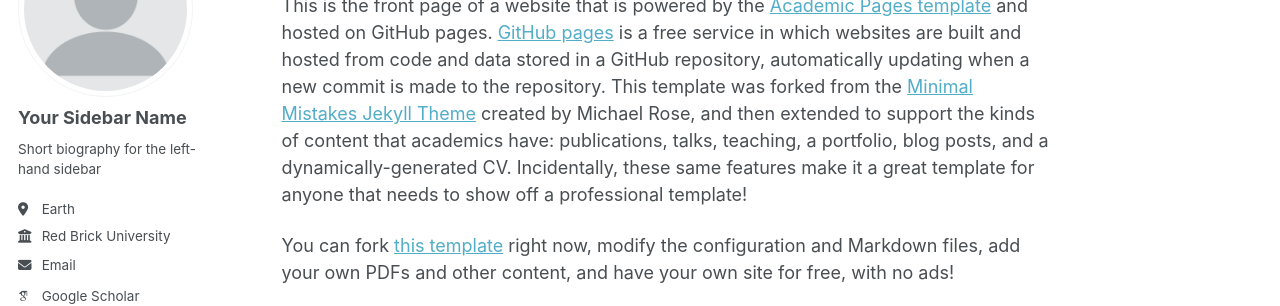
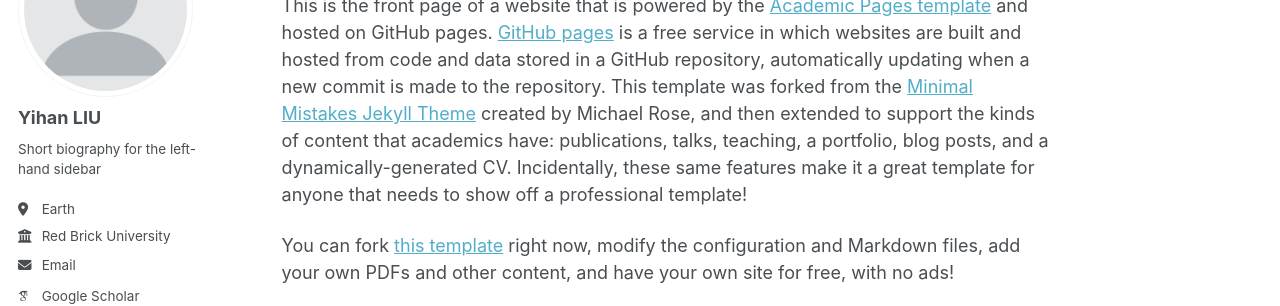
Before and after one commit to lyh829/lyh829.github.io, a Jekyll site: the page built from _pages/about.md, in a window 1280 px wide. Shown: the part 177-483 px from the top of the page. Built offline with Jekyll 4.4.1, drawn with Linux system fonts in a browser that asks for light colours; some web fonts are replaced; a script that is not in the unit is left out.

Commit message:
Update _config.yml

```diff
--- a/_config.yml
+++ b/_config.yml
@@ -24,7 +24,7 @@ repository               : "academicpages/academicpages.github.io"
 author:
   # Biographic information
   avatar           : "profile.png"
-  name             : "Your Sidebar Name"
+  name             : "Yihan LIU"
   pronouns         : # example: "she/her"
   bio              : "Short biography for the left-hand sidebar"
   location         : "Earth"
```
